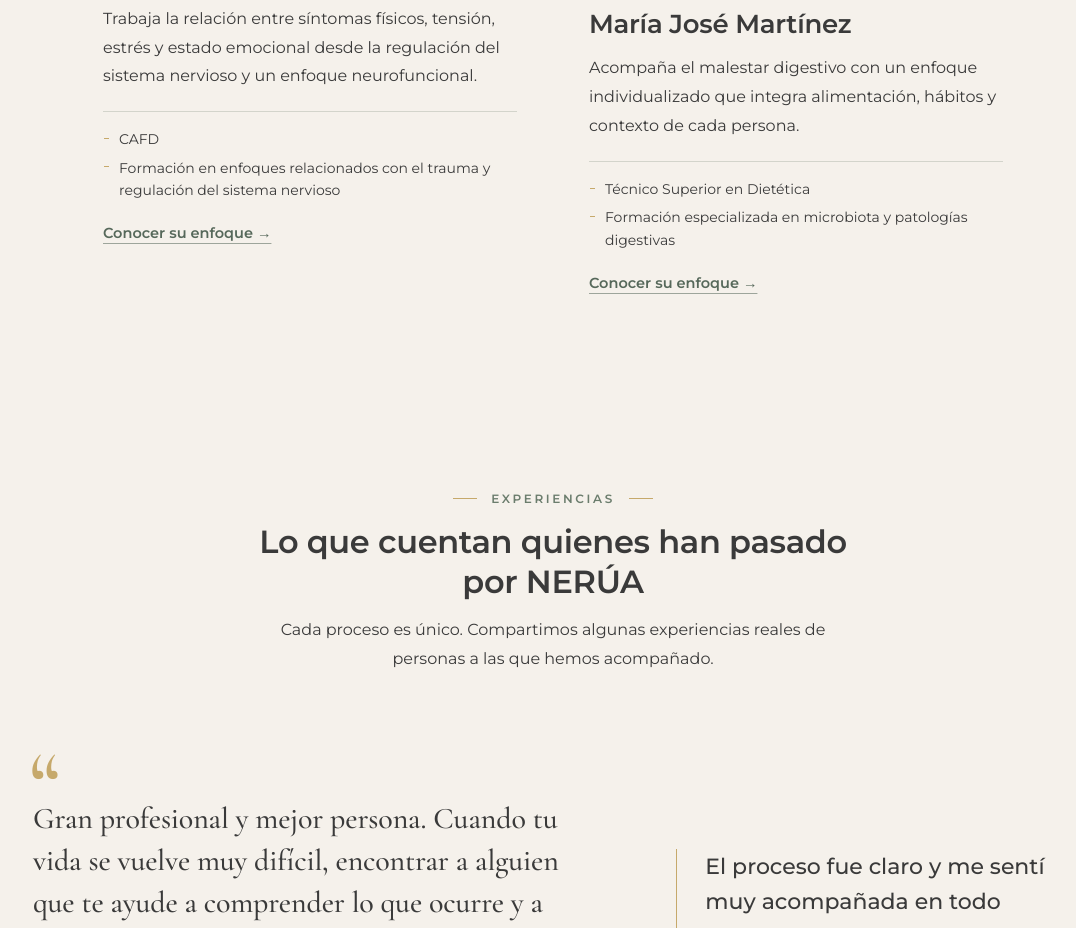
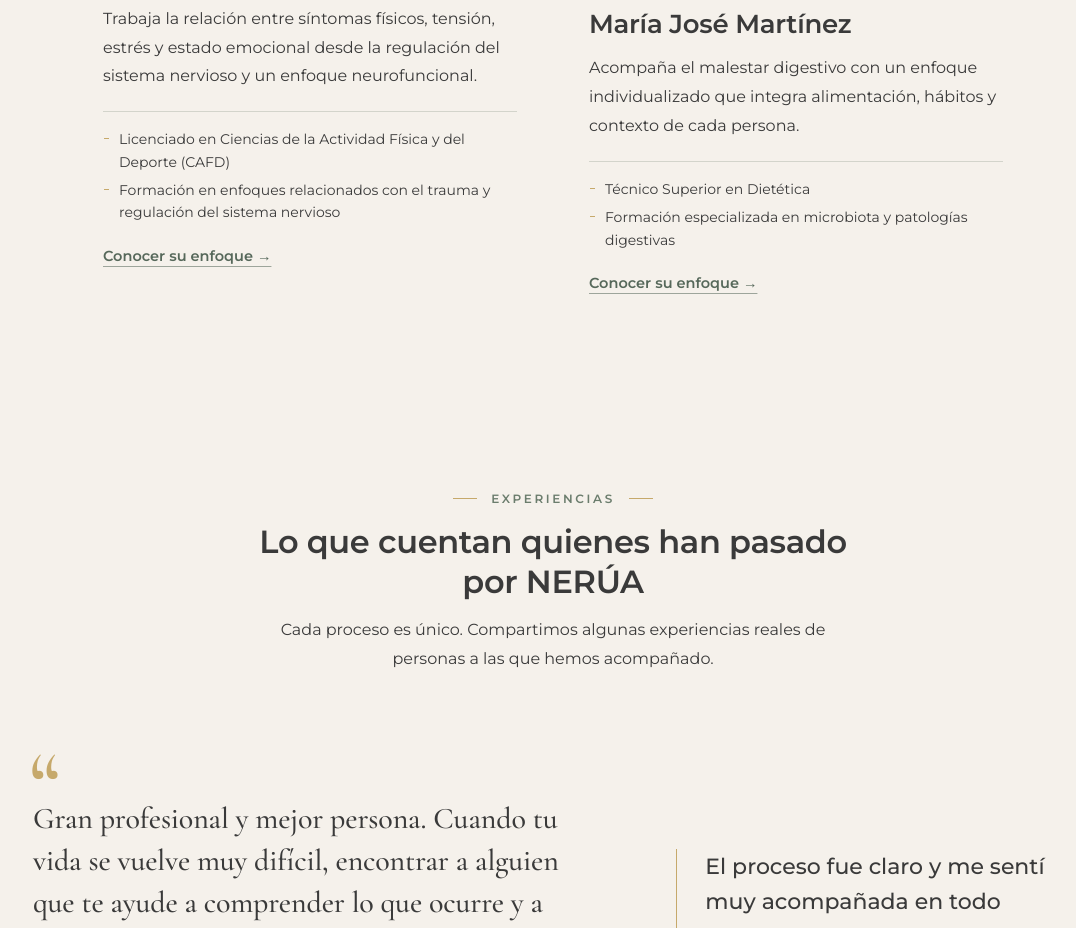
Before and after one commit to Centronerua/Nerua-web, a Next.js app: page / in a window 1280 px wide. Shown: the part 3340-4268 px from the top of the page, without its empty margins (87-1163 px from the left). Built offline with nearby package versions, Linux system fonts and the light colour scheme.

Commit message:
Equipo: titulación completa de José Manuel
"CAFD" pasa a "Licenciado en Ciencias de la Actividad Física y del Deporte
(CAFD)", según la denominación confirmada.

Co-Authored-By: Claude Opus 5.5 <noreply@anthropic.com>
Claude-Session: https://claude.ai/code/session_017dGKsEpDZf72iu9TrRcrvc

```diff
--- a/app/page.js
+++ b/app/page.js
@@ -149,7 +149,7 @@ export default function Home() {
             name="José Manuel Gil Rueda"
             area="Psicólogo · Regulación del sistema nervioso · Enfoque neurofuncional"
             approach="Trabaja la relación entre síntomas físicos, tensión, estrés y estado emocional desde la regulación del sistema nervioso y un enfoque neurofuncional."
-            credentials={["CAFD", "Formación en enfoques relacionados con el trauma y regulación del sistema nervioso"]}
+            credentials={["Licenciado en Ciencias de la Actividad Física y del Deporte (CAFD)", "Formación en enfoques relacionados con el trauma y regulación del sistema nervioso"]}
             href="/regulacion-bienestar-malaga"
             photoLabel="Fotografía de José Manuel"
           />
```
